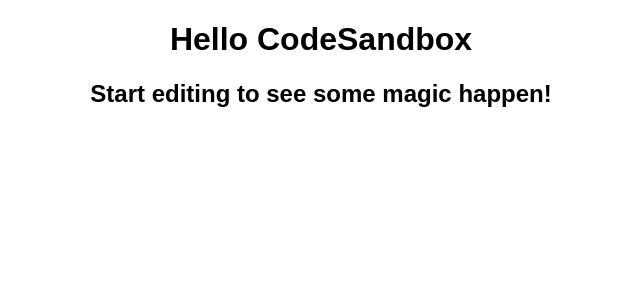
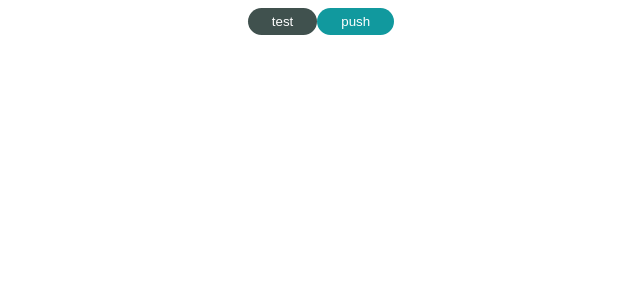
Before and after one commit to juuuuuun12/react-atomic-design, a React (Create React App) app: page / in a window 1280 px wide. Shown: the top 300 px of the page, without its empty margins (319-959 px from the left). Built offline with nearby package versions, Linux system fonts and the light colour scheme.

Commit message:
create atoms

```diff
--- a/package.json
+++ b/package.json
@@ -10,7 +10,9 @@
   "dependencies": {
     "react": "17.0.2",
     "react-dom": "17.0.2",
-    "react-scripts": "4.0.0"
+    "react-router-dom": "6.3.0",
+    "react-scripts": "4.0.0",
+    "styled-components": "5.3.5"
   },
   "devDependencies": {
     "@babel/runtime": "7.13.8",
--- a/src/App.js
+++ b/src/App.js
@@ -1,10 +1,13 @@
+import { PrimaryButton } from "./components/atoms/button/PrimaryButton";
+import { SecondaryButton } from "./components/atoms/button/SecondaryButton";
+
 import "./styles.css";
 
 export default function App() {
   return (
     <div className="App">
-      <h1>Hello CodeSandbox</h1>
-      <h2>Start editing to see some magic happen!</h2>
+      <PrimaryButton>test</PrimaryButton>
+      <SecondaryButton>push</SecondaryButton>
     </div>
   );
 }
--- /dev/null
+++ b/src/components/atoms/button/BaseButton.jsx
@@ -0,0 +1,13 @@
+import styled from "styled-components";
+
+export const BaseButton = styled.button`
+  color: #fff;
+  padding: 6px 24px;
+  border: none;
+  border-radius: 9999px;
+  outline: none;
+  &:hover {
+    cursor: pointer;
+    opacity: 0.8;
+  }
+`;
--- /dev/null
+++ b/src/components/atoms/button/PrimaryButton.jsx
@@ -0,0 +1,11 @@
+import styled from "styled-components";
+import { BaseButton } from "./BaseButton";
+
+export const PrimaryButton = (props) => {
+  const { children } = props;
+  return <SButton>{children}</SButton>;
+};
+
+const SButton = styled(BaseButton)`
+  background-color: #40514e;
+`;
--- /dev/null
+++ b/src/components/atoms/button/SecondaryButton.jsx
@@ -0,0 +1,11 @@
+import styled from "styled-components";
+import { BaseButton } from "./BaseButton";
+
+export const SecondaryButton = (props) => {
+  const { children } = props;
+  return <SButton>{children}</SButton>;
+};
+
+const SButton = styled(BaseButton)`
+  background-color: #11999e;
+`;
```
